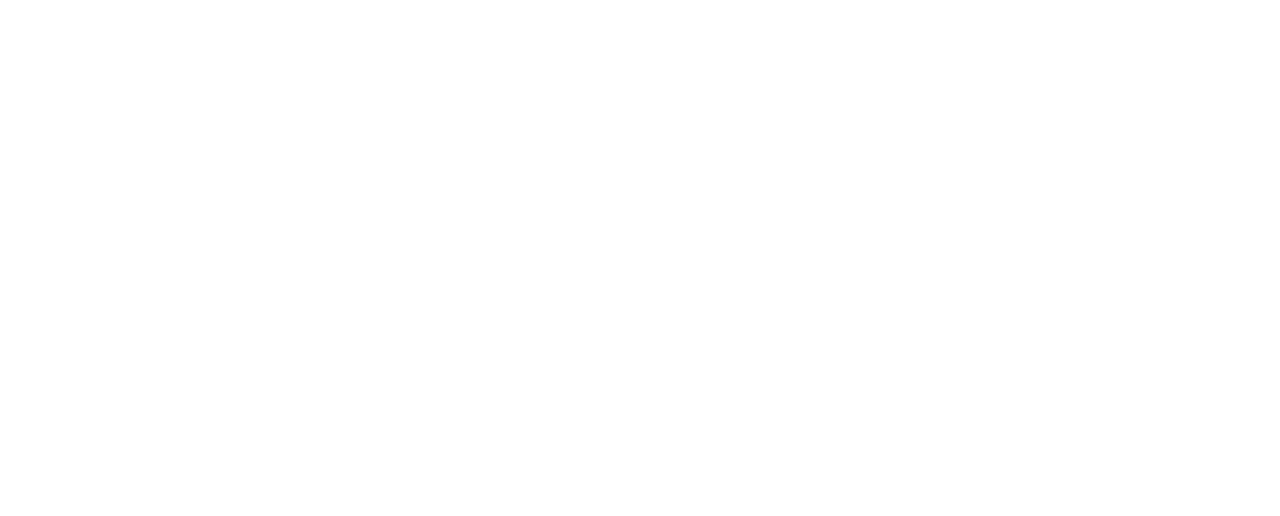
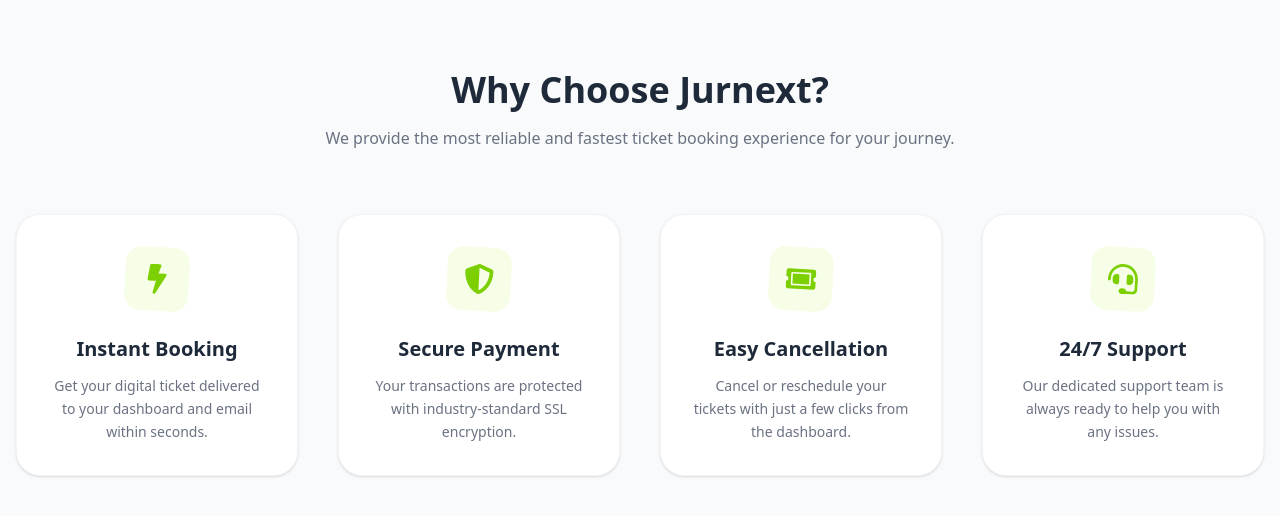
Before and after one commit to mahadi40011/Jurnext-1-Frontend, a React (Vite) app: page / in a window 1280 px wide. Shown: the part 1558-2074 px from the top of the page. Before the commit the page ends 1548 px from the top, so only its background shows below. Built offline with nearby package versions, Linux system fonts and the light colour scheme; no server answers.

Commit message:
Create WhyChooseUs section and set it on the Home pgee

```diff
--- /dev/null
+++ b/src/components/Home/WhyChooseUs.jsx
@@ -0,0 +1,63 @@
+import { FaShieldAlt, FaTicketAlt, FaHeadset, FaBolt } from "react-icons/fa";
+
+const WhyChooseUs = () => {
+  const features = [
+    {
+      icon: <FaBolt className="text-3xl text-lime-500" />,
+      title: "Instant Booking",
+      desc: "Get your digital ticket delivered to your dashboard and email within seconds.",
+    },
+    {
+      icon: <FaShieldAlt className="text-3xl text-lime-500" />,
+      title: "Secure Payment",
+      desc: "Your transactions are protected with industry-standard SSL encryption.",
+    },
+    {
+      icon: <FaTicketAlt className="text-3xl text-lime-500" />,
+      title: "Easy Cancellation",
+      desc: "Cancel or reschedule your tickets with just a few clicks from the dashboard.",
+    },
+    {
+      icon: <FaHeadset className="text-3xl text-lime-500" />,
+      title: "24/7 Support",
+      desc: "Our dedicated support team is always ready to help you with any issues.",
+    },
+  ];
+
+  return (
+    <section className="py-20 bg-gray-50">
+      <div className="max-w-7xl mx-auto px-4">
+        <div className="text-center max-w-2xl mx-auto mb-16">
+          <h2 className="text-3xl md:text-4xl font-black text-gray-800 mb-4">
+            Why Choose Jurnext?
+          </h2>
+          <p className="text-gray-500">
+            We provide the most reliable and fastest ticket booking experience
+            for your journey.
+          </p>
+        </div>
+
+        <div className="grid grid-cols-1 md:grid-cols-2 lg:grid-cols-4 gap-10">
+          {features.map((feature, index) => (
+            <div
+              key={index}
+              className="bg-white p-8 rounded-3xl shadow-sm hover:shadow-md transition-shadow text-center border border-gray-100"
+            >
+              <div className="w-16 h-16 bg-lime-50 rounded-2xl flex items-center justify-center mx-auto mb-6 transform rotate-3">
+                {feature.icon}
+              </div>
+              <h3 className="text-xl font-bold text-gray-800 mb-3">
+                {feature.title}
+              </h3>
+              <p className="text-gray-500 text-sm leading-relaxed">
+                {feature.desc}
+              </p>
+            </div>
+          ))}
+        </div>
+      </div>
+    </section>
+  );
+};
+
+export default WhyChooseUs;
--- a/src/pages/Home/Home.jsx
+++ b/src/pages/Home/Home.jsx
@@ -3,6 +3,7 @@
 import AdvertiseSlider from '../../components/Home/AdvertiseSlider';
 import LatestTickets from '../../components/Home/LatestTickets';
 import PopularRoutes from '../../components/Home/PopularRoutes';
+import WhyChooseUs from '../../components/Home/WhyChooseUs';
 
 const Home = () => {
   return (
@@ -10,7 +11,8 @@
       <HeroSlider />
       <AdvertiseSlider />
       <LatestTickets />
-      <PopularRoutes/>
+      <PopularRoutes />
+      <WhyChooseUs/>
     </div>
   );
 };
```
